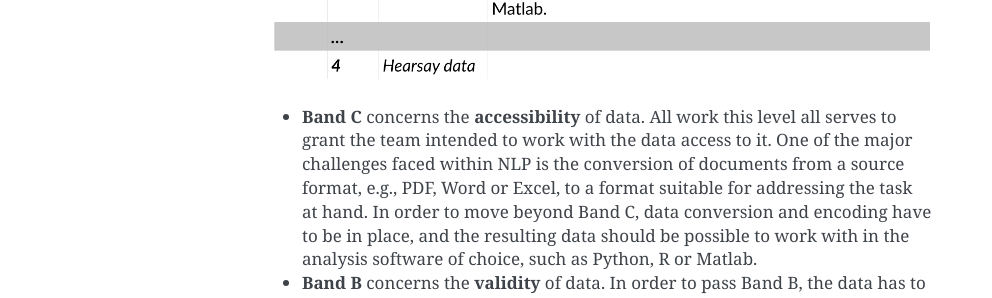
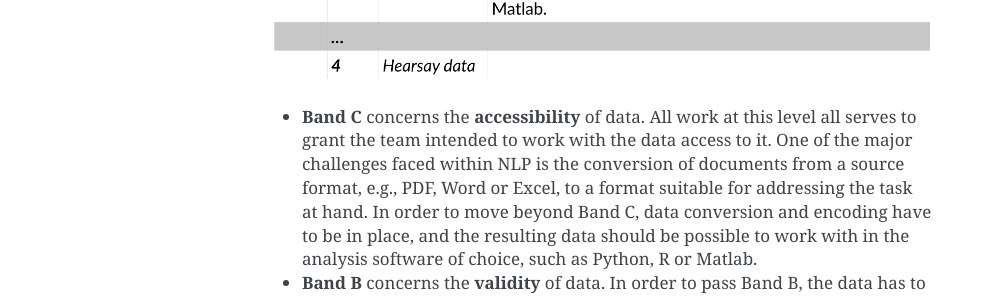
Before and after one commit to fredriko/nlp-data-readiness, a Sphinx documentation site: the page built from docs/data-readiness-levels.md, in a window 1280 px wide. Shown: the part 677-975 px from the top of the page, without its empty margins (148-1140 px from the left). Built offline with Sphinx 7.4.7, drawn with Linux system fonts in a browser that asks for light colours.

Commit message:
Intermediate commit.

```diff
--- a/docs/data-readiness-levels.md
+++ b/docs/data-readiness-levels.md
@@ -15,7 +15,7 @@ not matter what kind of algorithms are available.
 
 ![Data Readiness Levels table](img/drl-table.png)
 
-* **Band C** concerns the **accessibility** of data. All work this level all serves to grant the team
+* **Band C** concerns the **accessibility** of data. All work at this level all serves to grant the team
 intended to work with the data access to it. One of the major challenges faced within NLP is the conversion of
 documents from a source format, e.g., PDF, Word or Excel, to a format suitable for addressing the task at hand.
 In order to move beyond Band C, data conversion and encoding have to be in place, and the resulting data should be
```
